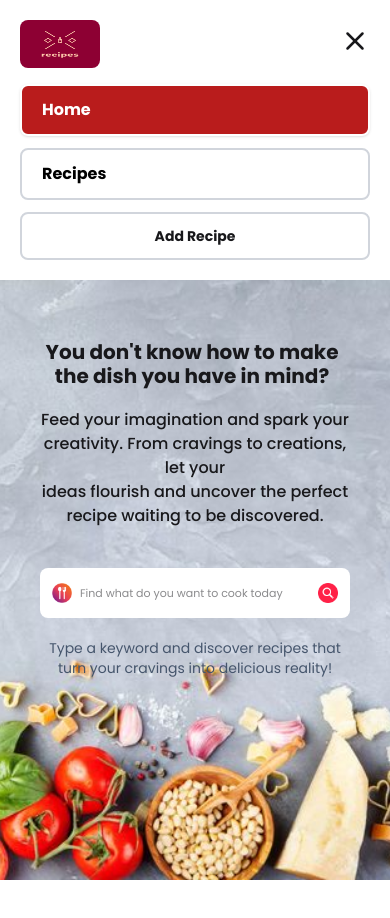
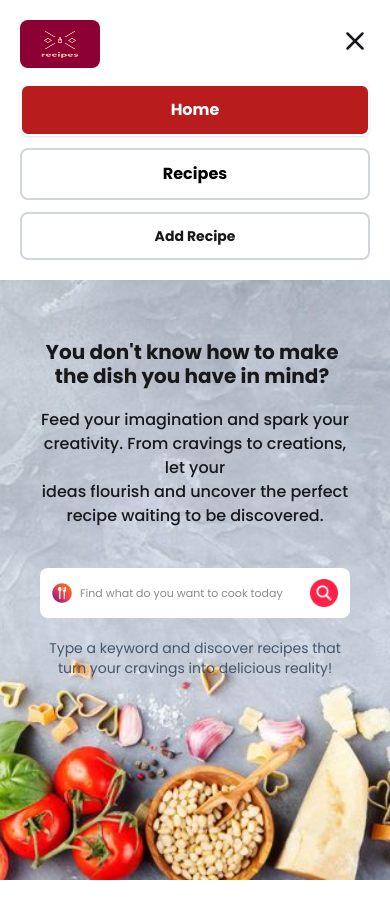
Before and after one commit to Xeyn19/food-recipes-website, a React (Vite) app: page / in a window 390 px wide. Both pictures are taken after a click on the button 355 px from the left and 40 px from the top of the page. Shown: the top 918 px of the page. Built offline with nearby package versions, Linux system fonts and the light colour scheme.

Commit message:
fix something

```diff
--- a/src/components/MainHome.jsx
+++ b/src/components/MainHome.jsx
@@ -47,7 +47,7 @@ const MainHome = () => {
               className="flex-1 border-none outline-none px-5 max-md:px-0 max-md:text-[11px]"
             />
             <button onClick={handleClickSearchCook} className="cursor-pointer">
-              <img src={search} alt="" className="w-12 max-md:w-5" />
+              <img src={search} alt="" className="w-12 max-md:w-7" />
             </button>
           </div>
           <span className="text-slate-600 text-sm">
--- a/src/components/Nav.jsx
+++ b/src/components/Nav.jsx
@@ -41,7 +41,7 @@ const Nav = () => {
 
 
       {isOpen && (
-        <div className="md:hidden flex flex-col mt-4 space-y-3 font-medium">
+        <div className="md:hidden flex flex-col mt-4 space-y-3 font-medium text-center">
           <NavLink to="/" className={navLinkClasses} onClick={toggleMenu}>Home</NavLink>
           <NavLink to="/Recipes" className={navLinkClasses} onClick={toggleMenu}>Recipes</NavLink>
           <button
```
